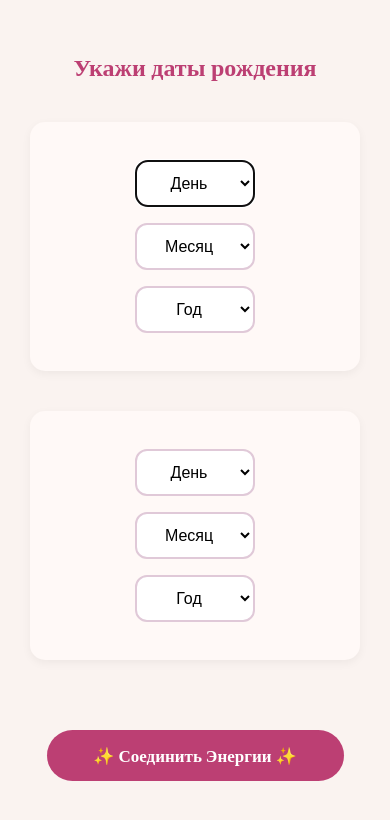
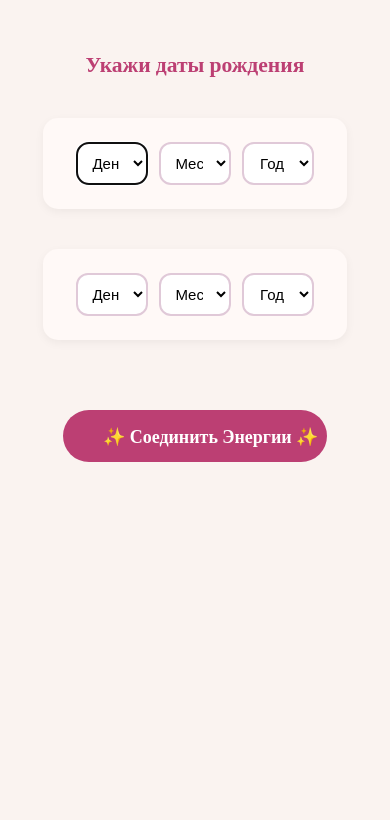
Before and after one commit to AngelinaCrylove/my-website, a plain HTML site: page couple.html in a window 390 px wide. Drawn offline with nearby package versions, Linux system fonts and the light colour scheme.

Commit message:
добавила css

```diff
--- a/couple.html
+++ b/couple.html
@@ -1,8 +1,12 @@
 <!DOCTYPE html>
 <html>
 <head>
+  <meta charset="UTF-8">
+  <meta name="viewport" content="width=device-width, initial-scale=1.0">
   <title>💞 Проверить Совместимость</title>
-  <style>
+  <link href="https://fonts.googleapis.com/css2?family=Playfair+Display:wght@400;700&family=Raleway:wght@300;400;600&display=swap" rel="stylesheet">
+  <link rel="stylesheet" href="mobile.css">
+    <style>
     /* === СТИЛИ ИЗ style.txt === */
     body {
       font-family: 'Raleway', sansи-serif;
@@ -96,13 +100,6 @@
       0% { opacity: 0.6; transform: translateY(-50%) scale(1); }
       100% { opacity: 1; transform: translateY(-50%) scale(1.1); text-shadow: 0 0 8px rgba(139, 90, 125, 0.6); }
     }
-    @media (max-width: 420px) {
-      .btn-base {
-        width: 90%;
-        padding: 14px 20px;
-        font-size: 17px;
-      }
-    }
   </style>
   <link href="https://fonts.googleapis.com/css2?family=Playfair+Display:wght@400;700&family=Raleway:wght@300;400&display=swap" rel="stylesheet">
 </head>
--- /dev/null
+++ b/mobile.css
@@ -0,0 +1,72 @@
+/* mobile.css — универсальный адаптив для всех страниц */
+@media (max-width: 480px) {
+  /* Основной контент: заголовки, описания, результаты */
+  h1, h2, h3,
+  .input-section,
+  #result,
+  .card-container,
+  .layout-container,
+  .card-box,
+  body > div:not([style*="flex-direction: column"]) {
+    width: 80% !important;
+    max-width: 80% !important;
+    margin-left: auto !important;
+    margin-right: auto !important;
+  }
+
+  /* Кнопки */
+  .btn-base {
+    width: 80% !important;
+    padding: 14px 20px;
+    font-size: 16px;
+    white-space: nowrap;
+    min-width: 220px;
+    box-sizing: border-box;
+  }
+
+  /* Выпадающие списки (день/месяц/год) */
+  select {
+    width: calc(30% - 8px) !important; /* три поля в ряд с отступами */
+    font-size: 15px !important;
+    padding: 10px !important;
+    margin: 4px !important;
+  }
+
+  /* Обёртка для полей ввода — центрируем и ограничиваем */
+  .input-section {
+    padding: 20px !important;
+    font-size: 15px !important;
+  }
+
+  /* Заголовки — чуть меньше */
+  h1 {
+    font-size: 2rem !important;
+    letter-spacing: 1px !important;
+  }
+  h2 {
+    font-size: 1.35rem !important;
+    line-height: 1.4 !important;
+  }
+
+  /* Расклад Кельтский крест — карточки */
+  .card-box {
+    width: 140px !important;
+    min-height: 160px !important;
+    padding: 5px !important;
+  }
+  .card-box[data-pos="1"] {
+    width: 180px !important;
+  }
+
+  /* Убираем фиксированные позиции в cross.html на мобилке */
+  .plus-layout {
+    top: 0 !important;
+    right: 0 !important;
+  }
+  .card-box[data-pos="3"],
+  .card-box[data-pos="1"],
+  .card-box[data-pos="4"],
+  .card-box[data-pos="6"] {
+    left: 0 !important;
+  }
+}
--- a/phone.css
+++ /dev/null
@@ -1,12 +0,0 @@
-  @media (max-width: 480px) {
-    .btn-base {
-      width: 80%;
-      padding: 14px 20px;
-      font-size: 16px;
-      white-space: nowrap;
-      overflow: hidden;
-      text-overflow: ellipsis;
-      min-width: 220px;
-      box-sizing: border-box;
-    }
-  }
```
Also changed, not shown: cross.html (+5 -1 lines), index.html (+10 -12 lines), mirror.html (+5 -8 lines), single.html (+5 -8 lines).
